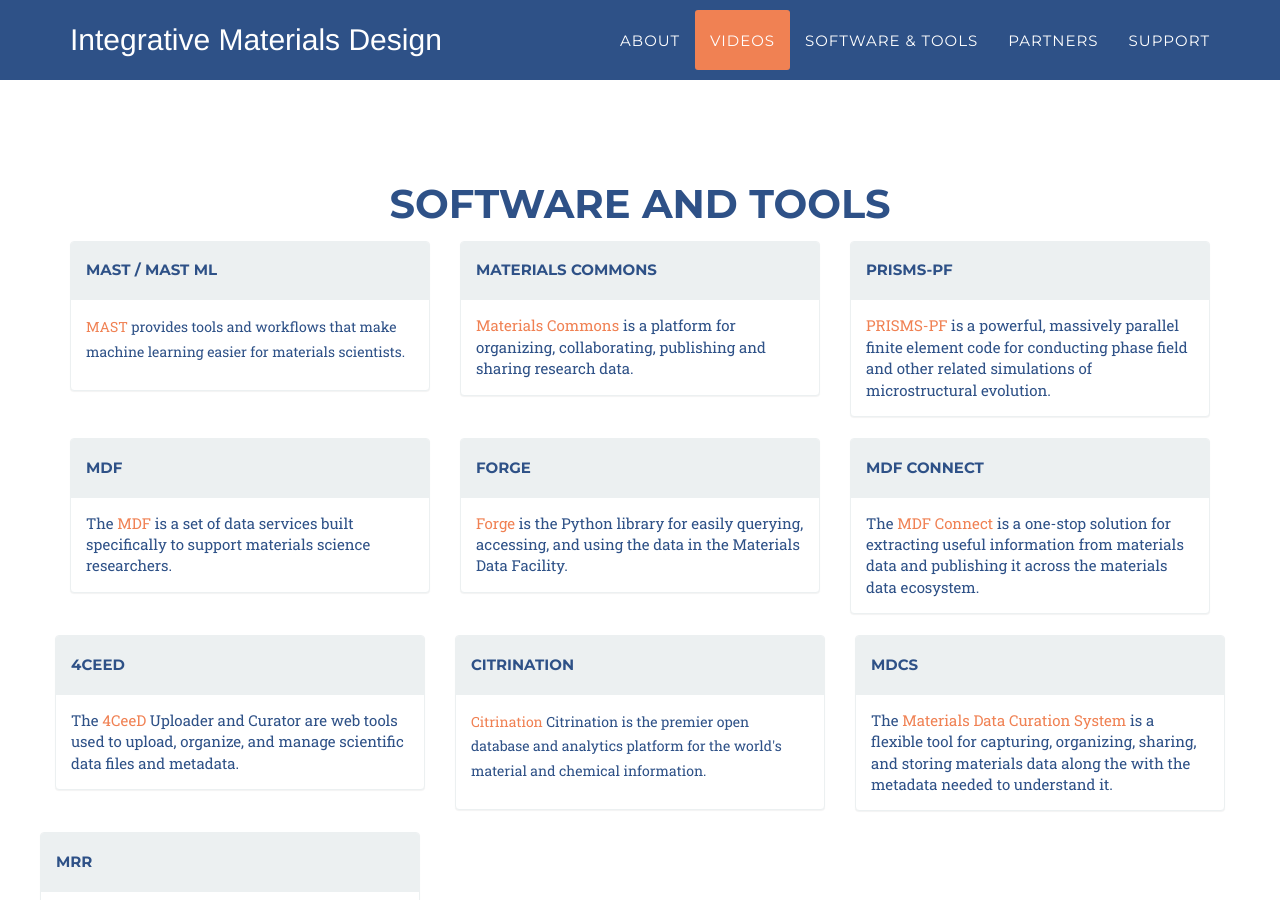
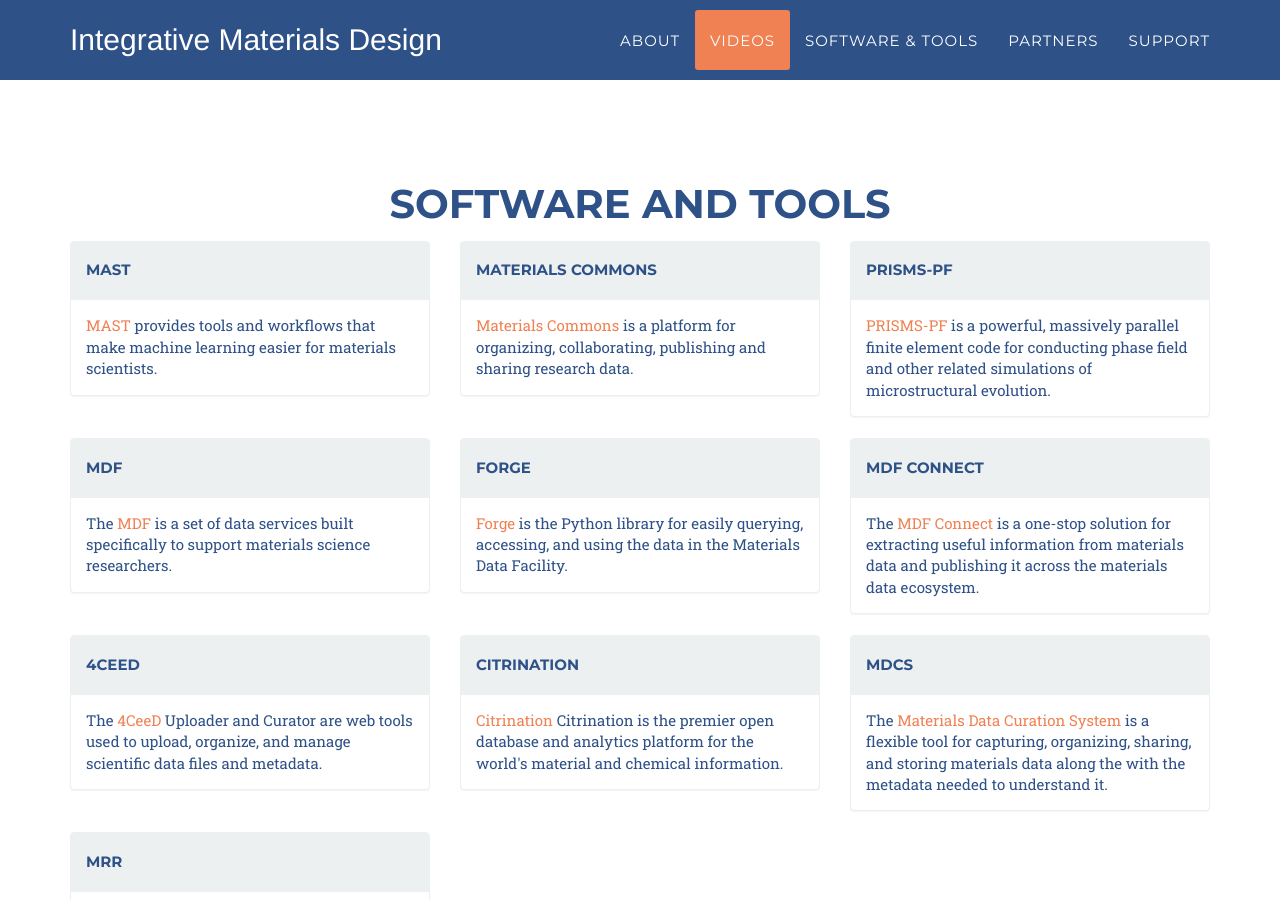
Before and after one commit to materials-data-facility/IMaD, a Jekyll site: the page built from index.html, in a window 1280 px wide and 900 px high, scrolled down 2531 px. Built offline with Jekyll 4.4.1, drawn with Linux system fonts in a browser that asks for light colours; some web fonts are replaced.

Commit message:
Fixing divs and removing stray paragraph tags

```diff
--- a/_includes/software.html
+++ b/_includes/software.html
@@ -11,10 +11,10 @@
               <div class="col-xs-6 col-md-4">
                   <div class="panel panel-default">
                       <div class="panel-heading">
-                        <h5>MAST / MAST ML</h5>
+                        <h5>MAST</h5>
                       </div>
                       <div class="panel-body">
-                        <p><a href="https://mast-group.github.io/">MAST</a> provides tools and workflows that make machine learning easier for materials scientists.</p>
+                        <a href="https://mast-group.github.io/">MAST</a> provides tools and workflows that make machine learning easier for materials scientists.
                       </div>
                   </div>
               </div>
@@ -70,6 +70,7 @@
                       </div>
                    </div>
               </div>
+          </div>
               <div class="row">
               <div class="col-xs-6 col-md-4">
                   <div class="panel panel-default">
@@ -87,7 +88,7 @@
                         <h5>Citrination</h5>
                       </div>
                       <div class="panel-body">
-                        <p><a href="https://citrination.com/">Citrination</a> Citrination is the premier open database and analytics platform for the world's material and chemical information.</p>
+                        <a href="https://citrination.com/">Citrination</a> Citrination is the premier open database and analytics platform for the world's material and chemical information.
                       </div>
                   </div>
               </div>
@@ -98,6 +99,7 @@
                       </div>
                       <div class="panel-body">
                         The <a href="https://mgi.nist.gov/materials-data-curation-system">Materials Data Curation System</a> is a flexible tool for capturing, organizing, sharing, and storing materials data along the with the metadata needed to understand it.
+                       </div>
                     </div>
               </div>
           </div>
```
Lines whose indentation alone changed are shown as unchanged.
